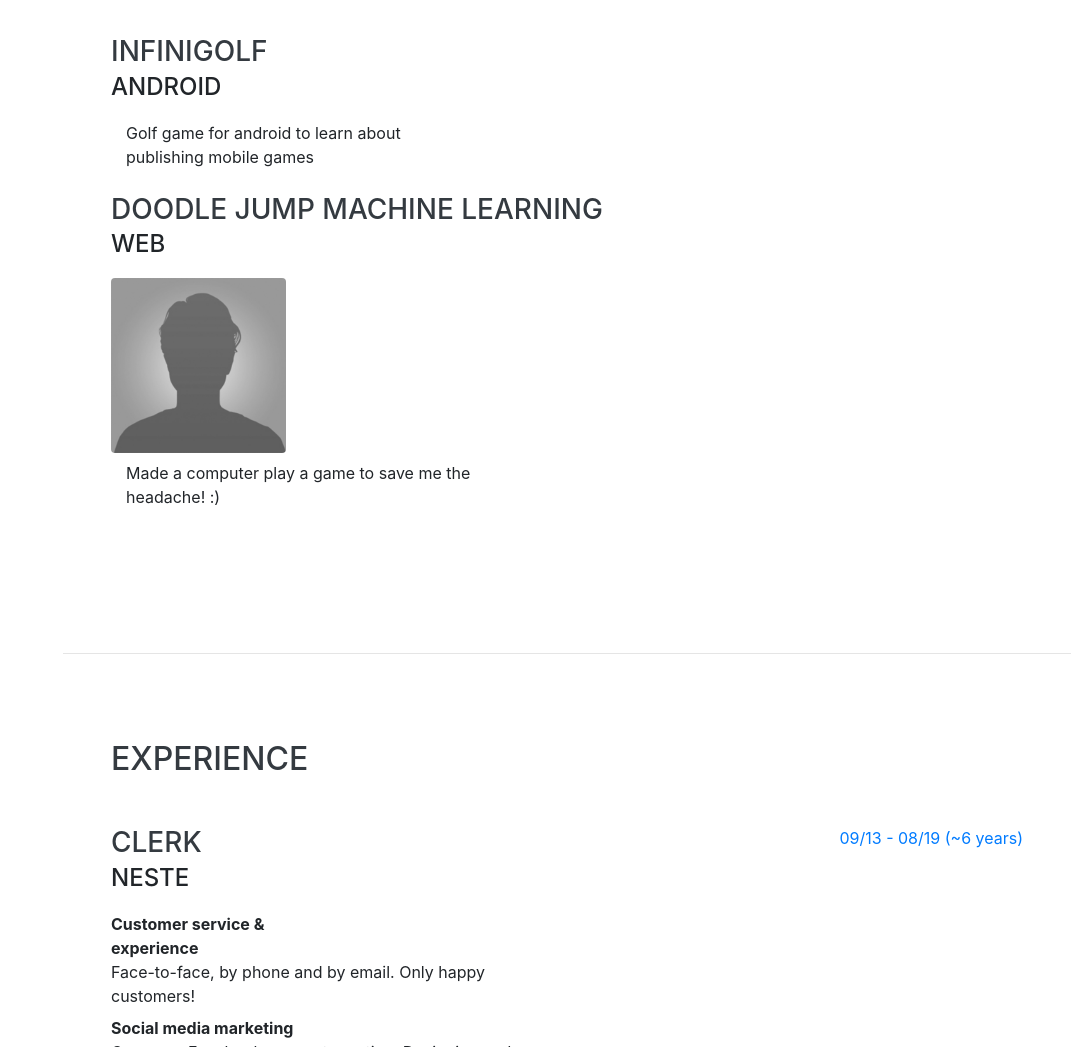
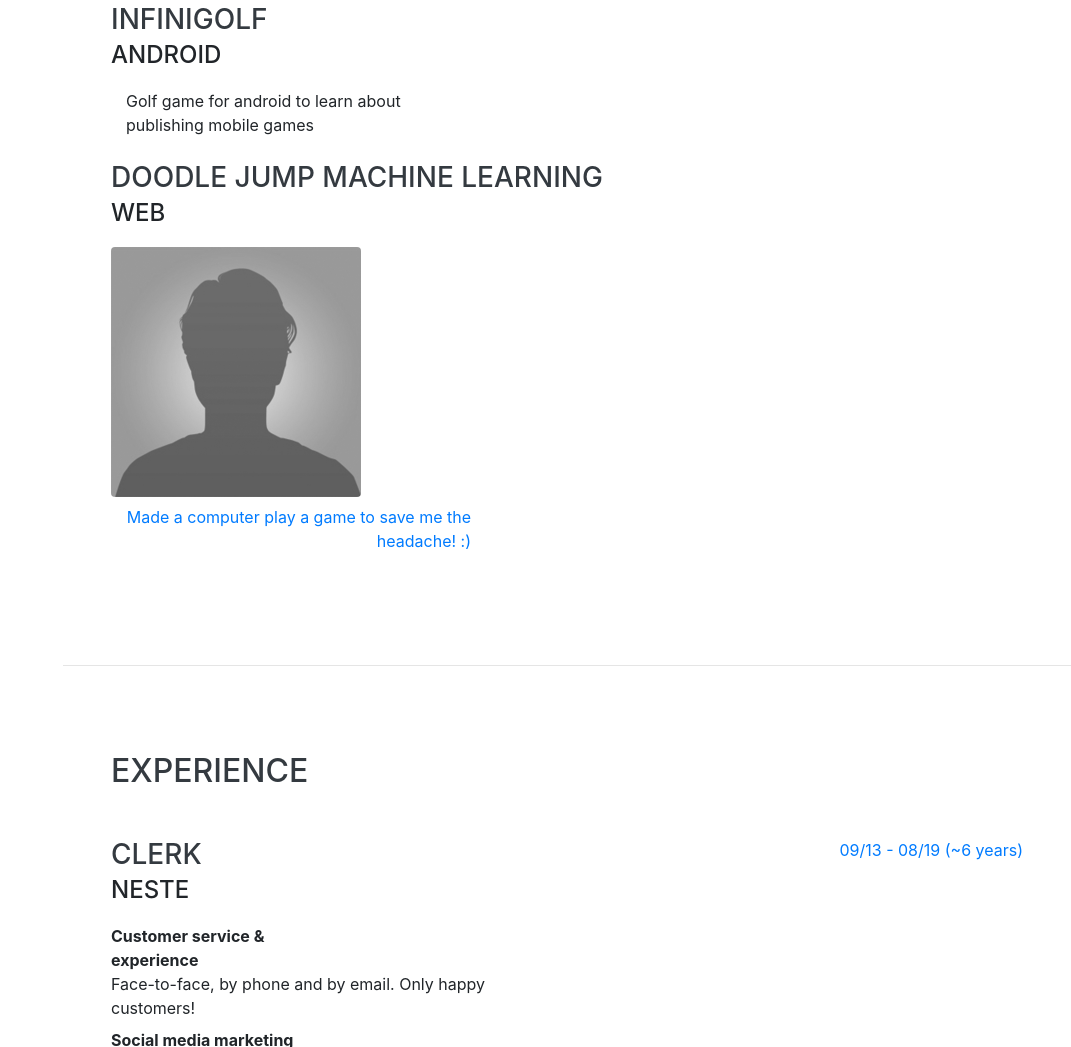
Before and after one commit to puttehi/puttehi.github.io, a website with bundled scripts: page index.html in a window 1280 px wide. Shown: the part 948-1995 px from the top of the page, without its empty margins (209-1280 px from the left). Built offline with nearby package versions, Linux system fonts and the light colour scheme; a web font is replaced by a local one.

Commit message:
modify css style for projects image, test new text layout

```diff
--- a/css/custom.css
+++ b/css/custom.css
@@ -87,5 +87,5 @@ color: var(--main-color);
 }
 
 .resume-content .img-fluid {
-    max-width: 35%;
+    max-width: 50%;
 }
--- a/index.html
+++ b/index.html
@@ -115,7 +115,9 @@
             <div class="subheading mb-3">Web</div>
             <img class="img-fluid rounded mx-auto mb-2" src="img/profile.jpg" alt="">
               <dd class="col-sm-9">
-                Made a computer play a game to save me the headache! :)
+                <div class="text-md-right">
+                  <span class="text-primary">Made a computer play a game to save me the headache! :)</span>
+                </div>
               </dd>
             </dl>
             <!--<div class="subheading mb-3">Project Title 3</div>
```
